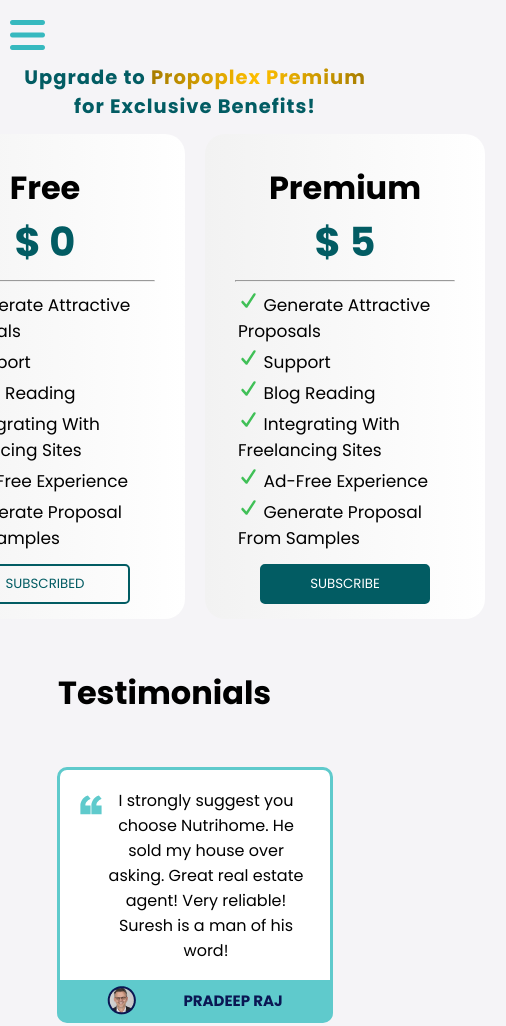
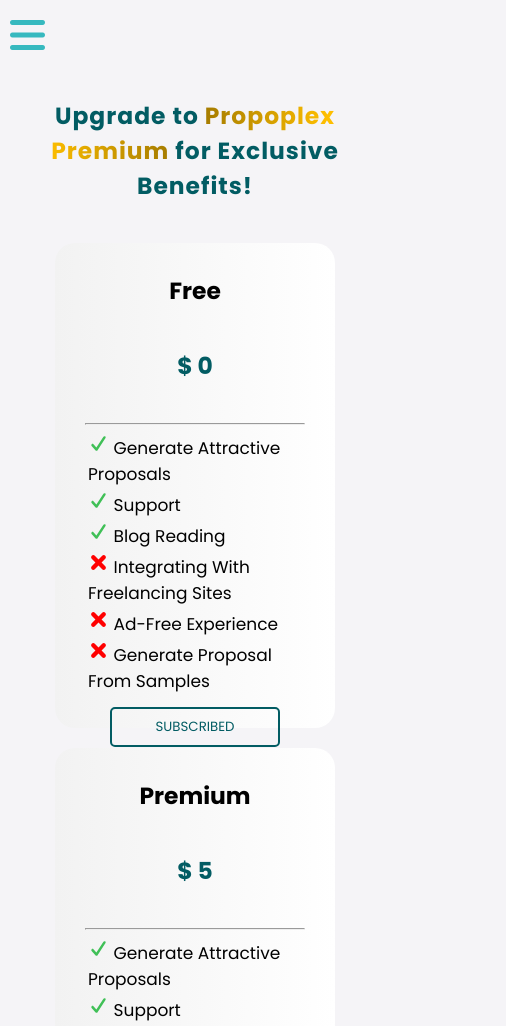
Before and after one commit to MohamedMafaz/Propoplex, a plain HTML site: page gopremium.html in a window 390 px wide. Shown: the top 1026 px of the page, 506 px wide, since content can reach past the window. Drawn offline with Linux system fonts and the light colour scheme.

Commit message:
improved responsiveness

```diff
--- a/gopremium.css
+++ b/gopremium.css
@@ -35,6 +35,7 @@
     color:#025C63;
     font-weight: 900;
     font-size: 40px;
+    margin:0;
 }
 .features-list *{
     text-align: left;
@@ -223,7 +224,18 @@
     }
 }
 @media (max-width:600px){
-    .premium-title{
-        font-size: 5vw;
+    .premium-main h1{
+        font-size: 6vw;
+        margin:40px 2vw;
+    }
+    .questions-search-bar{
+        width:90%;
+    }
+    .question{
+        width:80vw;
+        padding:10px 4vw;
+    }
+    .features-main{
+        flex-direction: column;
     }
 }
--- a/gopremium.html
+++ b/gopremium.html
@@ -62,7 +62,7 @@
       <div class="features-main">
         <div class="features-card free">
           <h1 style="margin: 0"><b>Free</b></h1>
-          <div class="price">$ 0</div>
+          <h1 class="price">$ 0</h1>
           <hr />
           <div class="features-list">
             <div>
@@ -265,7 +265,7 @@
         </div>
         <div class="features-card premium">
           <h1 style="margin: 0"><b>Premium</b></h1>
-          <div class="price">$ 5</div>
+          <h1 class="price">$ 5</h1>
           <hr />
           <div class="features-list">
             <div>
--- a/styles.css
+++ b/styles.css
@@ -1,3 +1,8 @@
+html,body{
+    overflow-x: hidden;
+}
+
+
 /* Define the FontAwesome font family */
 @font-face {
     font-family: 'Font Awesome 5 Free';
```
